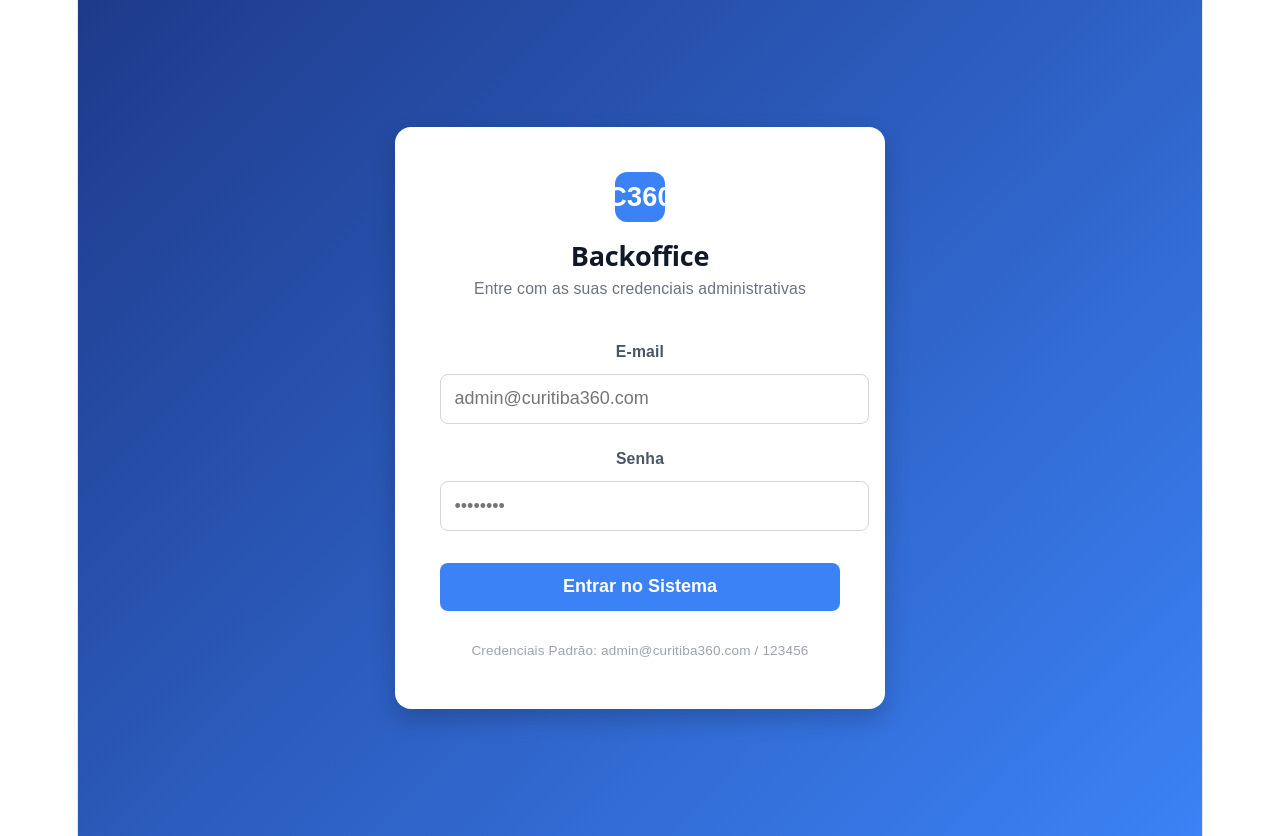
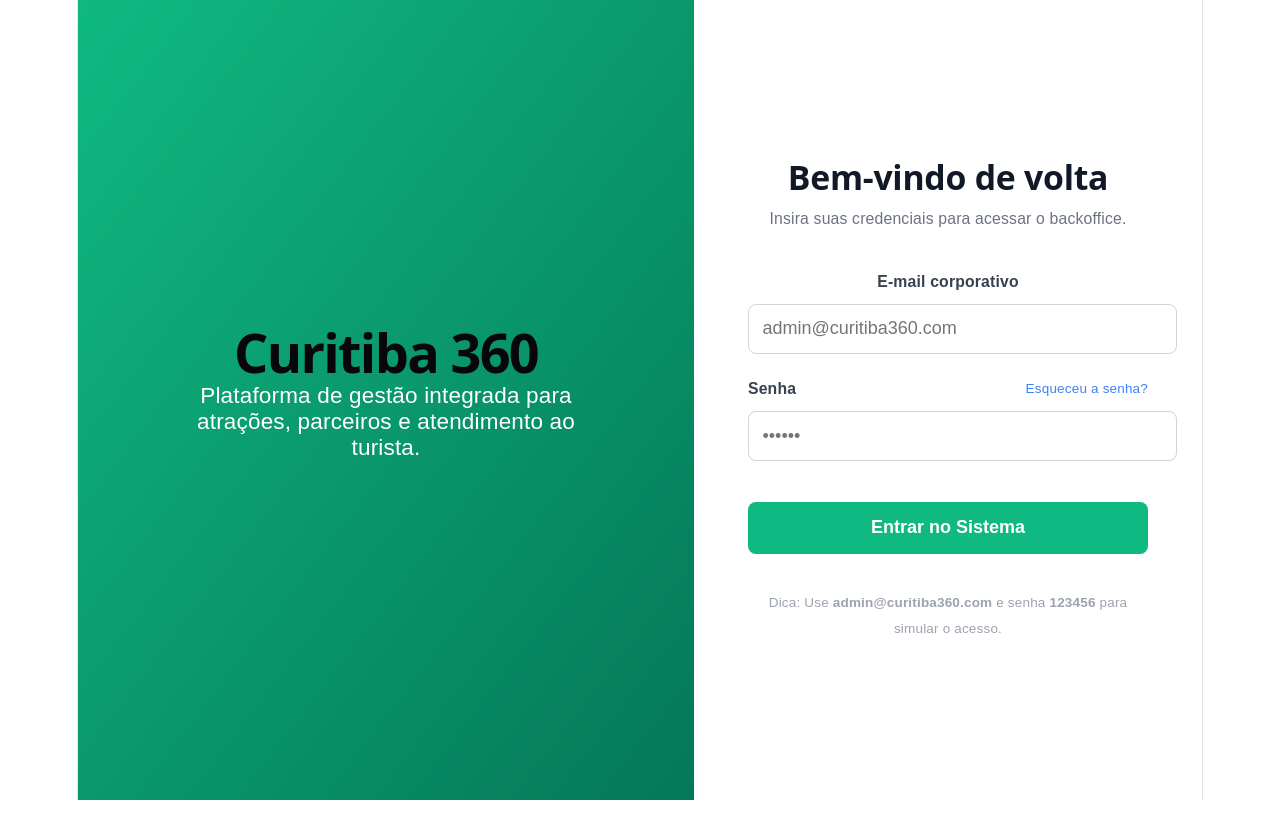
Before and after one commit to viniciuscasagrande-creator/Curitiba-360, a React (Vite) app in the folder curitiba360-backoffice/: page /login in a window 1280 px wide. After the commit the page ends 800 px from the top, so only its background shows below. Built offline with nearby package versions, Linux system fonts and the light colour scheme.

Commit message:
feat: atualiza Login.jsx com visual split-panel e banner de marketing

```diff
--- a/curitiba360-backoffice/src/pages/Login.jsx
+++ b/curitiba360-backoffice/src/pages/Login.jsx
@@ -6,121 +6,78 @@ import { AuthContext } from '../contexts/AuthContext';
 export default function Login() {
   const [email, setEmail] = useState('');
   const [password, setPassword] = useState('');
-  const [erro, setErro] = useState('');
-  const [carregando, setCarregando] = useState(false);
-
   const { login } = useContext(AuthContext);
   const navigate = useNavigate();
 
   const handleLogin = async (e) => {
     e.preventDefault();
-    setErro('');
-    setCarregando(true);
 
-    try {
-      // Executa login do contexto (admin@curitiba360.com / 123456)
+    if (!email || !password) {
+      alert('Preencha todos os campos!');
+      return;
+    }
+
+    // Chama a função de login do contexto
     await login(email, password);
 
-      // Verifica se o login deu certo checando localStorage
-      const userSalvo = localStorage.getItem('@Curitiba360:user');
-      if (userSalvo) {
+    // Se o login for bem-sucedido, o estado do usuário muda, mas já podemos forçar o redirecionamento
     navigate('/dashboard');
-      } else {
-        setErro('Credenciais inválidas!');
-      }
-    } catch (err) {
-      setErro('Ocorreu um erro ao processar o login. Tente novamente.');
-    } finally {
-      setCarregando(false);
-    }
   };
 
   return (
-    <div style={{
-      display: 'flex',
-      minHeight: '100vh',
-      alignItems: 'center',
-      justifyContent: 'center',
-      background: 'linear-gradient(135deg, #1e3a8a 0%, #3b82f6 100%)',
-      fontFamily: 'sans-serif',
-      padding: '1rem'
-    }}>
-      <div style={{
-        backgroundColor: 'white',
-        padding: '2.5rem',
-        borderRadius: '16px',
-        boxShadow: '0 10px 25px rgba(0, 0, 0, 0.2)',
-        width: '100%',
-        maxWidth: '400px'
-      }}>
+    <div style={{ display: 'flex', minHeight: '100vh', backgroundColor: '#f3f4f6', fontFamily: 'sans-serif' }}>
 
-        {/* LOGO SIMULADA */}
-        <div style={{ textAlign: 'center', marginBottom: '2rem' }}>
-          <div style={{ display: 'inline-flex', alignItems: 'center', justifyContent: 'center', width: '50px', height: '50px', backgroundColor: '#3b82f6', borderRadius: '12px', color: 'white', fontSize: '1.5rem', fontWeight: 'bold', marginBottom: '1rem' }}>
-            C360
-          </div>
-          <h2 style={{ fontSize: '1.5rem', fontWeight: 'bold', color: '#111827', margin: 0 }}>Backoffice</h2>
-          <p style={{ fontSize: '0.875rem', color: '#6b7280', marginTop: '0.25rem' }}>Entre com as suas credenciais administrativas</p>
+      {/* Lado Esquerdo - Banner/Imagem */}
+      <div style={{ flex: 1, backgroundColor: '#10b981', display: 'flex', flexDirection: 'column', justifyContent: 'center', alignItems: 'center', color: 'white', padding: '3rem', backgroundImage: 'linear-gradient(to bottom right, #10b981, #047857)' }}>
+        <h1 style={{ fontSize: '3rem', fontWeight: 'bold', margin: '0 0 1rem 0' }}>Curitiba 360</h1>
+        <p style={{ fontSize: '1.25rem', textAlign: 'center', maxWidth: '400px' }}>
+          Plataforma de gestão integrada para atrações, parceiros e atendimento ao turista.
+        </p>
       </div>
 
-        {/* FEEDBACK DE ERRO */}
-        {erro && (
-          <div style={{ backgroundColor: '#fee2e2', color: '#b91c1c', padding: '0.75rem 1rem', borderRadius: '8px', fontSize: '0.875rem', marginBottom: '1.5rem', fontWeight: 'bold', border: '1px solid #fca5a5' }}>
-            ⚠️ {erro}
-          </div>
-        )}
+      {/* Lado Direito - Formulário */}
+      <div style={{ flex: 1, display: 'flex', justifyContent: 'center', alignItems: 'center', backgroundColor: 'white' }}>
+        <div style={{ width: '100%', maxWidth: '400px', padding: '2rem' }}>
+          <h2 style={{ fontSize: '1.875rem', fontWeight: 'bold', color: '#111827', marginBottom: '0.5rem' }}>Bem-vindo de volta</h2>
+          <p style={{ color: '#6b7280', fontSize: '0.875rem', marginBottom: '2rem' }}>Insira suas credenciais para acessar o backoffice.</p>
 
-        <form onSubmit={handleLogin} style={{ display: 'flex', flexDirection: 'column', gap: '1.25rem' }}>
-          <div>
-            <label style={{ display: 'block', fontSize: '0.875rem', fontWeight: 'bold', color: '#4b5563', marginBottom: '0.5rem' }}>E-mail</label>
+          <form onSubmit={handleLogin}>
+            <div style={{ marginBottom: '1.25rem' }}>
+              <label style={{ display: 'block', fontSize: '0.875rem', fontWeight: 'bold', color: '#374151', marginBottom: '0.5rem' }}>E-mail corporativo</label>
               <input
                 type="email"
                 required
-              placeholder="admin@curitiba360.com"
                 value={email}
                 onChange={(e) => setEmail(e.target.value)}
-              style={{ width: '100%', padding: '0.75rem', borderRadius: '8px', border: '1px solid #d1d5db', fontSize: '1rem', outline: 'none' }}
+                placeholder="admin@curitiba360.com"
+                style={{ width: '100%', padding: '0.75rem', borderRadius: '8px', border: '1px solid #d1d5db', outline: 'none', fontSize: '1rem' }}
               />
             </div>
 
-          <div>
-            <label style={{ display: 'block', fontSize: '0.875rem', fontWeight: 'bold', color: '#4b5563', marginBottom: '0.5rem' }}>Senha</label>
+            <div style={{ marginBottom: '1.25rem' }}>
+              <div style={{ display: 'flex', justifyContent: 'space-between', alignItems: 'center', marginBottom: '0.5rem' }}>
+                <label style={{ fontSize: '0.875rem', fontWeight: 'bold', color: '#374151' }}>Senha</label>
+                <a href="#" style={{ fontSize: '0.75rem', color: '#3b82f6', textDecoration: 'none' }}>Esqueceu a senha?</a>
+              </div>
               <input
                 type="password"
                 required
-              placeholder="••••••••"
                 value={password}
                 onChange={(e) => setPassword(e.target.value)}
-              style={{ width: '100%', padding: '0.75rem', borderRadius: '8px', border: '1px solid #d1d5db', fontSize: '1rem', outline: 'none' }}
+                placeholder="••••••"
+                style={{ width: '100%', padding: '0.75rem', borderRadius: '8px', border: '1px solid #d1d5db', outline: 'none', fontSize: '1rem' }}
               />
             </div>
 
-          <button
-            type="submit"
-            disabled={carregando}
-            style={{
-              width: '100%',
-              padding: '0.75rem',
-              backgroundColor: '#3b82f6',
-              color: 'white',
-              border: 'none',
-              borderRadius: '8px',
-              fontSize: '1rem',
-              fontWeight: 'bold',
-              cursor: carregando ? 'not-allowed' : 'pointer',
-              opacity: carregando ? 0.7 : 1,
-              marginTop: '0.5rem',
-              transition: 'background-color 0.2s'
-            }}
-          >
-            {carregando ? 'Entrando...' : 'Entrar no Sistema'}
+            <button type="submit" style={{ width: '100%', padding: '0.875rem', backgroundColor: '#10b981', color: 'white', border: 'none', borderRadius: '8px', cursor: 'pointer', fontWeight: 'bold', fontSize: '1rem', marginTop: '1rem' }}>
+              Entrar no Sistema
             </button>
           </form>
 
-        <div style={{ marginTop: '1.5rem', textAlign: 'center', fontSize: '0.75rem', color: '#9ca3af' }}>
-          <span>Credenciais Padrão: admin@curitiba360.com / 123456</span>
+          <div style={{ marginTop: '2rem', textAlign: 'center', fontSize: '0.75rem', color: '#9ca3af' }}>
+            <p>Dica: Use <strong>admin@curitiba360.com</strong> e senha <strong>123456</strong> para simular o acesso.</p>
           </div>
-
+        </div>
       </div>
     </div>
   );
```
Lines whose indentation alone changed are shown as unchanged.
